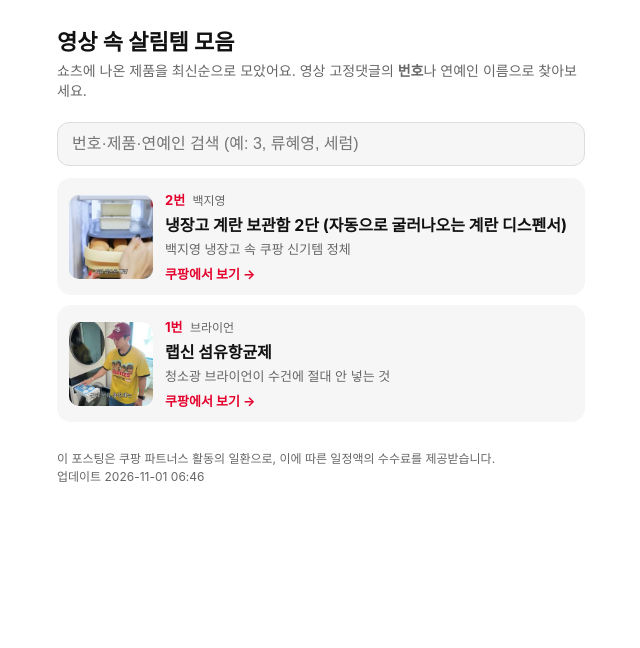
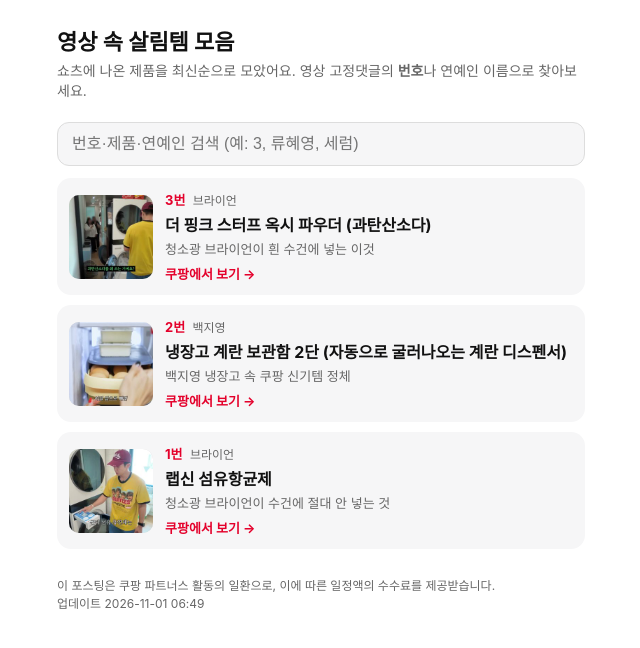
Before and after one commit to SHOPPERYT/SHOPPERYT.github.io, a plain HTML site: page living/index.html in a window 1280 px wide. Shown: the whole page, without its empty margins (319-959 px from the left). Drawn offline with Linux system fonts and the light colour scheme.

Commit message:
링크 페이지 갱신 2026-11-01 06:49

```diff
--- a/living/index.html
+++ b/living/index.html
@@ -22,6 +22,15 @@
 <p class="lead">쇼츠에 나온 제품을 최신순으로 모았어요. 영상 고정댓글의 <b>번호</b>나 연예인 이름으로 찾아보세요.</p>
 <div class="search"><input id="q" type="search" placeholder="번호·제품·연예인 검색 (예: 3, 류혜영, 세럼)" autocomplete="off"></div>
 <div id="list">
+<a class="card" id="p3" href="https://link.coupang.com/a/ijca17pzTE" target="_blank" rel="sponsored noopener" data-k="3 더 핑크 스터프 옥시 파우더 (과탄산소다) 브라이언 청소광 브라이언이 흰 수건에 넣는 이것">
+  <img src="img/3.jpg" alt="" loading="lazy">
+  <div class="txt">
+    <div class="meta"><b class="no">3번</b> 브라이언</div>
+    <div class="product">더 핑크 스터프 옥시 파우더 (과탄산소다)</div>
+    <div class="sub">청소광 브라이언이 흰 수건에 넣는 이것</div>
+    <div class="go">쿠팡에서 보기 →</div>
+  </div>
+</a>
 <a class="card" id="p2" href="https://link.coupang.com/a/ijbYFXmTca" target="_blank" rel="sponsored noopener" data-k="2 냉장고 계란 보관함 2단 (자동으로 굴러나오는 계란 디스펜서) 백지영 백지영 냉장고 속 쿠팡 신기템 정체">
   <img src="img/2.jpg" alt="" loading="lazy">
   <div class="txt">
@@ -42,7 +51,7 @@
 </a>
 </div>
 <p class="empty" id="none" hidden>찾는 제품이 없어요.</p>
-<p class="disc">이 포스팅은 쿠팡 파트너스 활동의 일환으로, 이에 따른 일정액의 수수료를 제공받습니다.<br>업데이트 2026-11-01 06:46</p>
+<p class="disc">이 포스팅은 쿠팡 파트너스 활동의 일환으로, 이에 따른 일정액의 수수료를 제공받습니다.<br>업데이트 2026-11-01 06:49</p>
 </main>
 <script>
 const q=document.getElementById('q'),cards=[...document.querySelectorAll('.card')],none=document.getElementById('none');
```
Also changed, not shown: living/img/3.jpg (added).
